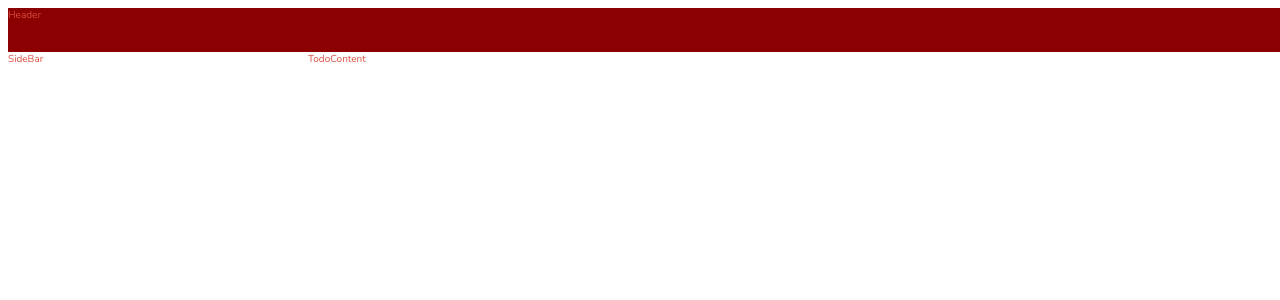
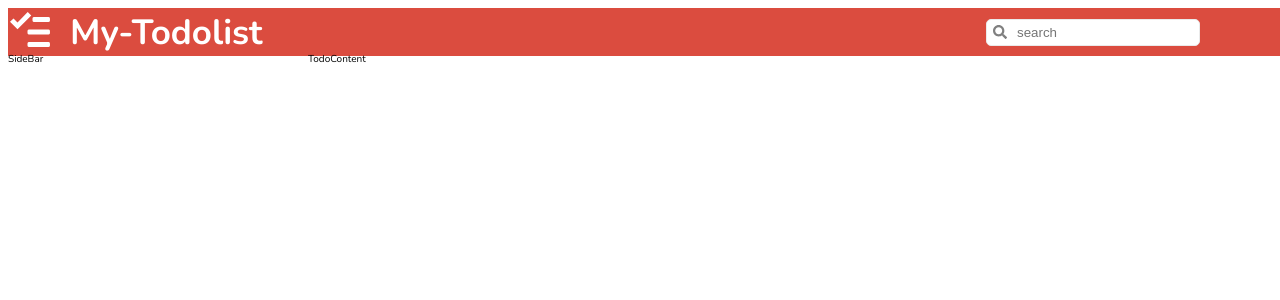
Before and after one commit to NatthaphongSk/todolist_project, a React (Create React App) app: page / in a window 1280 px wide. Shown: the top 300 px of the page. Built offline with nearby package versions, Linux system fonts and the light colour scheme.

Commit message:
finish header

```diff
--- a/package.json
+++ b/package.json
@@ -5,6 +5,7 @@
   "dependencies": {
     "react": "^18.2.0",
     "react-dom": "^18.2.0",
+    "react-icons": "^4.10.1",
     "react-scripts": "5.0.1"
   },
   "scripts": {
--- a/src/App.js
+++ b/src/App.js
@@ -1,8 +1,12 @@
 import "./App.scss";
+import Header from "./Header.jsx";
+
 function App() {
   return (
     <div className="todo">
-      <div className="todo__header">Header</div>
+      <div className="todo__header">
+        <Header />
+      </div>
       <div className="todo__sidebar">SideBar</div>
       <div className="todo__content">TodoContent</div>
     </div>
--- a/src/App.scss
+++ b/src/App.scss
@@ -1,5 +1,5 @@
-$header-height: 44px;
-$sidebar-width: 300px;
+@import "./index.scss";
+
 
 .todo{
     display: grid;
@@ -11,7 +11,7 @@
         // grid-row-end: 2;
         grid-row: 1/2;
         grid-column: 1/-1;
-        background-color: darkred;
+
     }
     &__sidebar{
         grid-row: 2/-1;
--- /dev/null
+++ b/src/Header.jsx
@@ -0,0 +1,21 @@
+import "./Header.scss"
+import Search from "./Search"
+import { GoTasklist } from "react-icons/go";
+
+function Header(){
+    return(
+        <header className="header">
+          <div className="header__logo">
+            <GoTasklist />
+          </div>
+          <div className="header__text">
+            <h1>My-Todolist</h1>
+          </div>
+          <div className="header__search">
+            <Search/>
+          </div>
+        </header>
+    )
+}
+
+export default Header
--- /dev/null
+++ b/src/Header.scss
@@ -0,0 +1,47 @@
+@import "./index.scss";
+
+.header{
+    display: flex;
+    align-items: center;
+    gap: 20px;
+    height: $header-height;
+    background-color: $primary;
+    padding: 2px 2px;
+    &__logo{
+        font-size: 4rem;
+        color: white;
+        display: flex;
+        cursor: pointer;
+    }
+    &__text{
+        flex-grow: 1;
+        color: white;
+        &>h1{
+            font-size: 3.5rem;
+        }
+    }
+    &__search{
+        min-width: 300px;
+    }
+}
+
+.search{
+    position: relative;
+
+    &__icon{
+        position: absolute;
+        left: 7px;
+        top: 50%;
+        transform: translateY(-50%);
+        font-size: 1.4rem;
+        color: $grey-dark;
+        display: flex;
+    }
+    &__input{
+        padding: 5px;
+        padding-left: 30px;
+        border-radius: 5px;
+        border: 1px solid $grey-light;
+
+    }
+}
--- /dev/null
+++ b/src/Search.jsx
@@ -0,0 +1,17 @@
+import { FaSearch } from 'react-icons/fa';
+import "./Search.scss"
+
+function Search(){
+    return(
+        <div className="search">
+                <span className="search__icon"><FaSearch className="search__icon__myicon"/></span>
+                <input
+                type="text"
+                className="search__input"
+                placeholder="search"
+                />
+            </div>
+    )
+}
+
+export default Search
--- /dev/null
+++ b/src/Search.scss
@@ -0,0 +1,22 @@
+@import "./index.scss";
+
+.search{
+    position: relative;
+
+    &__icon{
+        position: absolute;
+        left: 7px;
+        top: 50%;
+        transform: translateY(-50%);
+        font-size: 1.4rem;
+        color: $grey-dark;
+        display: flex; // make children to be inline
+    }
+    &__input{
+        padding: 5px;
+        padding-left: 30px;
+        border-radius: 5px;
+        border: 1px solid $grey-light;
+
+    }
+}
--- a/src/index.scss
+++ b/src/index.scss
@@ -6,6 +6,8 @@
 $grey-light: #eaeaea;
 $grey-dark: #808080;
 $white: #fff;
+$header-height: 44px;
+$sidebar-width: 300px;
 
 // Global Reset
 _,
@@ -26,5 +28,4 @@
 'Cantarell', 'Fira Sans', 'Droid Sans', 'Helvetica Neue', sans-serif;
 -webkit-font-smoothing: antialiased;
 -moz-osx-font-smoothing: grayscale;
-color: $primary;
 }
```
Also changed, not shown: 1 other file (tests, documents, lock files or other folders).
